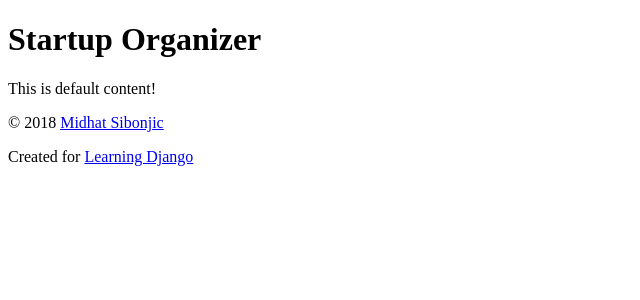
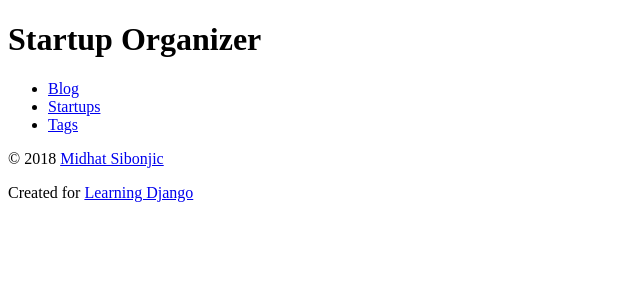
Before and after one commit to ptouati/suorganizer, a Django app: page /tag/django/ in a window 1280 px wide. Shown: the top 300 px of the page, without its empty margins (0-640 px from the left). Run offline with Django 3.2, Linux system fonts and the light colour scheme; data comes from the database, SQL or seed files in the repository.

Commit message:
pycharm file commit

```diff
--- a/templates/base.html
+++ b/templates/base.html
@@ -21,7 +21,19 @@
             </header>
             <main>
                 {% block content %}
-                    This is default content!
+                    <nav>
+                        <ul>
+                            <li>
+                                <a href="{% url 'blog_post_list' %}">Blog</a>
+                            </li>
+                            <li>
+                                <a href="{% url 'organizer_startup_list' %}">Startups</a>
+                            </li>
+                            <li>
+                                <a href="{% url 'organizer_tag_list' %}">Tags</a>
+                            </li>
+                        </ul>
+                    </nav>
                 {% endblock %}
             </main>
         </div><!--container -->
```
